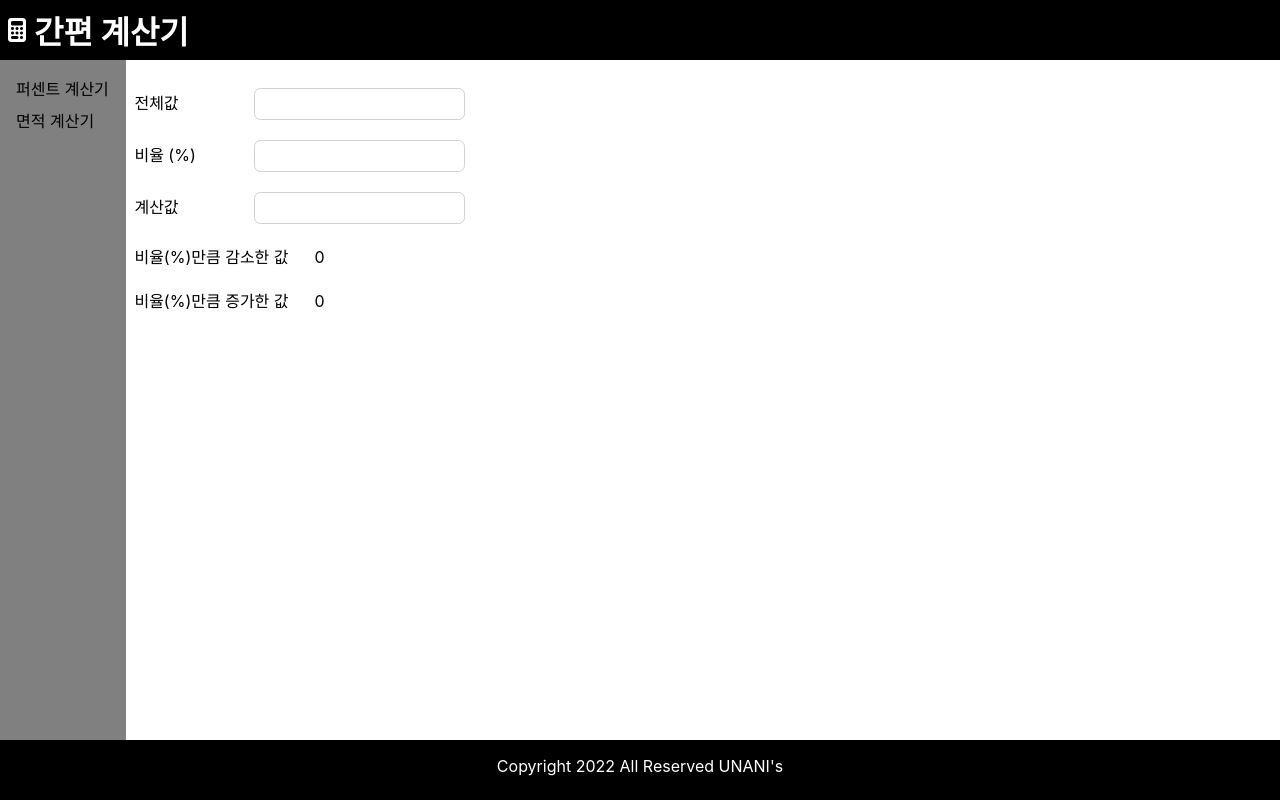
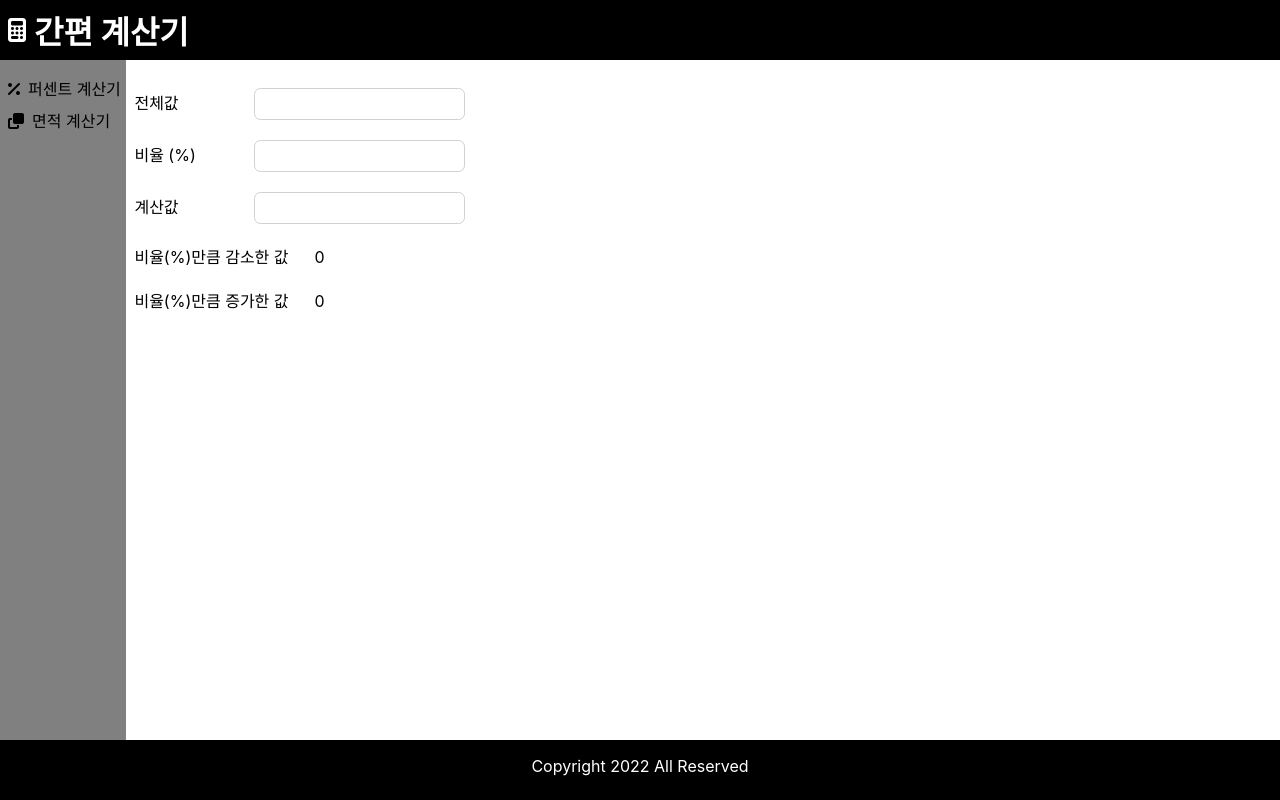
Before and after one commit to uuunani/UnitConvertor, a React (Create React App) app: page / in a window 1280 px wide. Built offline with nearby package versions, Linux system fonts and the light colour scheme.

Commit message:
style: 일부 스타일 수정

```diff
--- a/src/App.jsx
+++ b/src/App.jsx
@@ -18,11 +18,13 @@ function App() {
             <ul>
               <li>
                 <Link to="percent" className={styles.link}>
+                  <i className="fa-solid fa-percent" />
                   <span className={styles.text}>퍼센트 계산기</span>
                 </Link>
               </li>
               <li>
                 <Link to="area" className={styles.link}>
+                  <i className="fa-solid fa-clone" />
                   <span className={styles.text}>면적 계산기</span>
                 </Link>
               </li>
@@ -37,7 +39,7 @@ function App() {
           </div>
         </section>
         <footer className={styles.footer}>
-          <p>Copyright 2022 All Reserved UNANI&apos;s</p>
+          <p>Copyright 2022 All Reserved</p>
         </footer>
       </div>
     </BrowserRouter>
```
